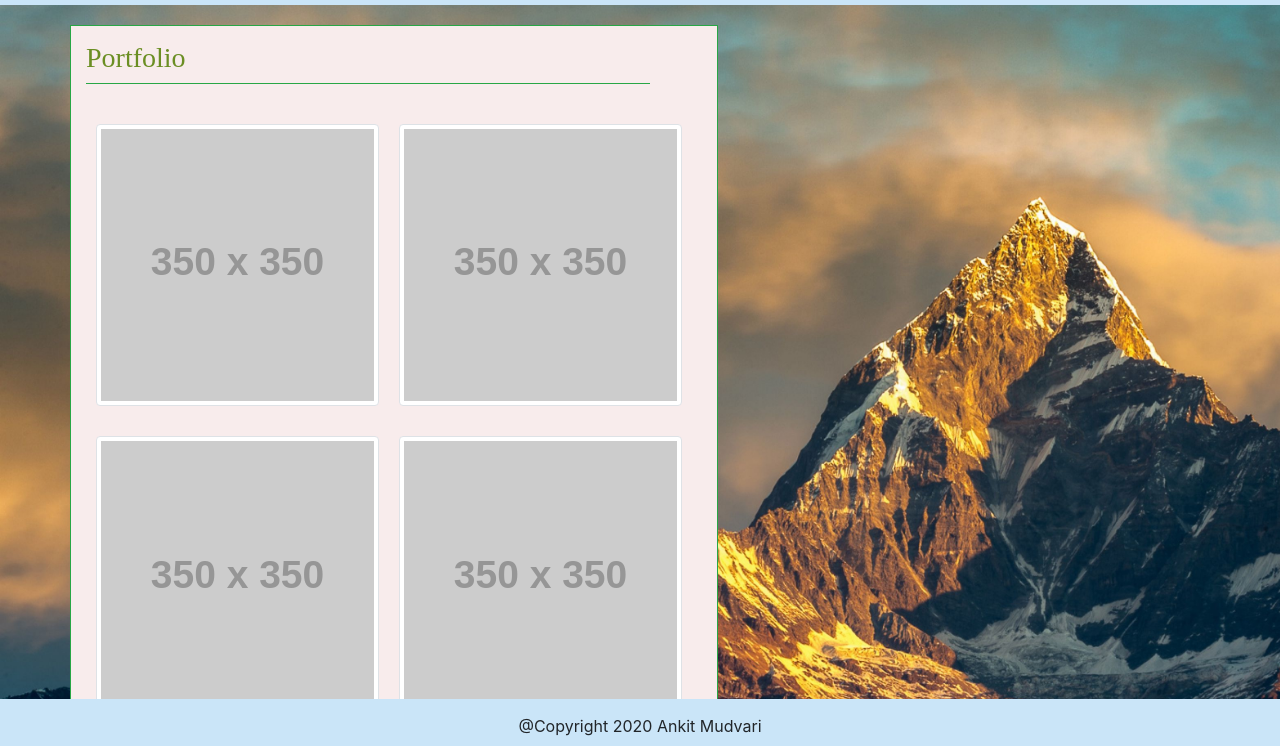
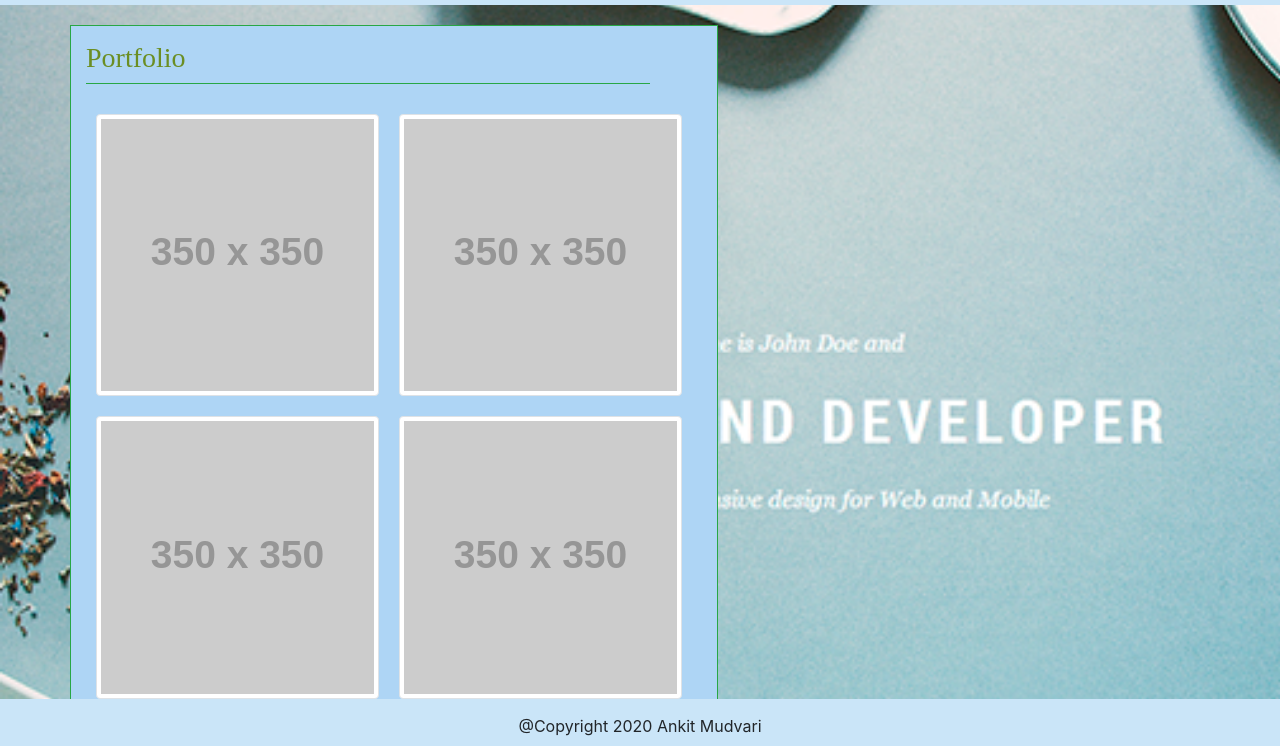
Before and after one commit to ankmud01/About_me, a plain HTML site: page portfilio.html in a window 1280 px wide. Shown: the part 51-797 px from the top of the page. Drawn offline with nearby package versions, Linux system fonts and the light colour scheme; placeholder pictures from the web are drawn by us.

Commit message:
Updated background image and some aesthetics..

```diff
--- a/portfilio.html
+++ b/portfilio.html
@@ -58,7 +58,7 @@
             <div class="row" id="thirdsectionpic">
                 <div class="col-6">
                     <img class="img-thumbnail description float-left margin-right=40px"
-                        src="http://placehold.jp/350x350.png" atl="My Pic3">
+                        src="http://placehold.jp/350x350.png" atl="My Pic5">
                 </div>
             </div>
         </div>
--- a/stylesheet.css
+++ b/stylesheet.css
@@ -1,5 +1,5 @@
 #content{
-    background-image: url(./Assets/Images/background2.jpg);
+    background-image: url(./Assets/Images/background3.png);
     background-size: cover;
 }
 /* .container{
@@ -14,7 +14,8 @@
     margin-right: -50px;
     bottom: 70%;
     margin-bottom: -50px; */
-    background-color: rgb(248, 236, 236);
+    background-color: rgb(174, 213, 245);
+    align-self: center;
 }
 #abt-me, #my-portfolio, #my-contacts{
     margin-top: 15px;
@@ -39,6 +40,6 @@
     margin-top: 15px;
 }
 #firstsectionpic, #secondsectionpic, #thirdsectionpic{
-    margin-top: 10px;
+    /* margin-top: 10px; */
     padding: 10px;
 }
```
Also changed, not shown: Assets/Images/background3.png (added).
